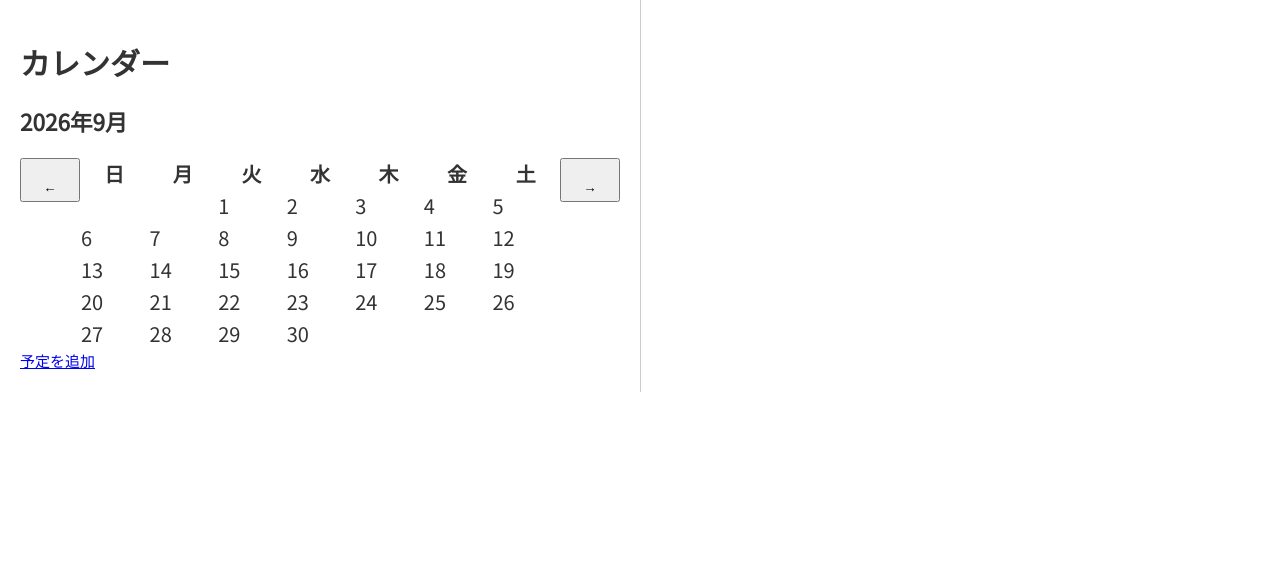
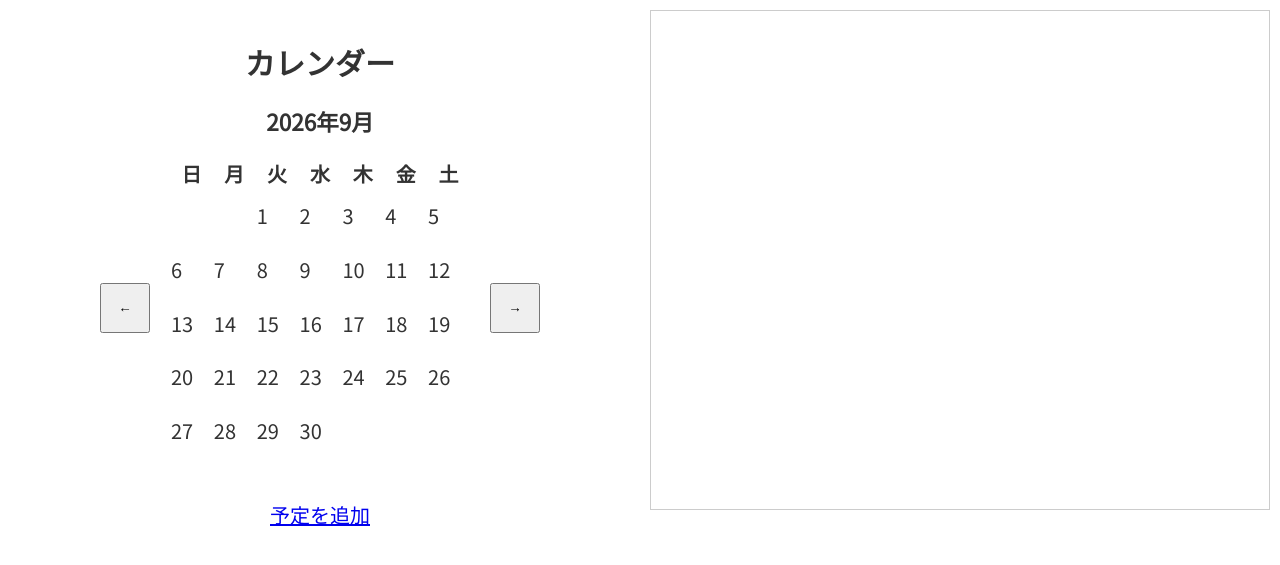
Before and after one commit to Chihiro707/Calendar, a Flask app: page / in a window 1280 px wide. Shown: the top 565 px of the page. Run offline with Flask 3, Linux system fonts and the light colour scheme; data comes from the database, SQL or seed files in the repository; both versions use the stored data as it was after the commit.

Commit message:
スクロール機能の追加

```diff
--- a/flaskr/static/css/style.css
+++ b/flaskr/static/css/style.css
@@ -12,10 +12,11 @@ body{
 	color: #333;
 }
 
-/* style */
+/* container */
 .container{
 	display: flex;
 	width: 100%;
+	height: 100%;
 }
 
 .calendar-area{
@@ -27,37 +28,66 @@ body{
 
 .schedule{
 	width: 50%;
+	height: 500px;
 	padding: 20px;
+	margin: 10px;
 	box-sizing: border-box;
 	flex: 1;
-	border-left: 1px solid #ccc
+	border: 1px solid #ccc;
+	overflow-y: auto;
+}
+
+/* calendar-area */
+h1{
+	text-align: center;
+}
+
+.add-schedule{
+	display: block;
+	text-align: center;
+	margin-top: 20px;
+	font-size: 20px;
+}
+
+#month{
+	text-align: center;
 }
 
 .switch-month{
 	display: flex;
+	justify-content: center;
 	width: 100%;
 }
 
 .calendar-table{
-	width: min(500px,80%);
+	width: 300px;
+	height: 300px;
 	font-size: 20px;
 	padding: 20px;
 	box-sizing: border-box;
 	order: 2;
 }
 
+#previous-month,
+#next-month{
+	width: 50px;
+	height: 50px;
+	margin-top: 125px;
+	box-sizing: border-box;
+}
+
 #previous-month{
-	width: 10%;
-	height: 5px;
-	padding: 20px;
-	box-sizing: border-box;
+	margin-right: 20px;
 	order: 1;
 }
 
 #next-month{
-	width: 10%;
-	height: 5px;
-	padding: 20px;
-	box-sizing: border-box;
+	margin-left: 20px;
 	order: 3;
 }
+
+/* schedule */
+.button-line{
+	display: flex;
+	margin: 5px;
+}
--- a/flaskr/templates/index.html
+++ b/flaskr/templates/index.html
@@ -48,7 +48,8 @@
 				<button id="next-month">→</button>
 			</div>
 
-			<a href="{{url_for('add_events')}}">予定を追加</a>
+			<br/>
+			<a href="{{url_for('add_events')}}" class="add-schedule">予定を追加</a>
 
 		</div>
 
@@ -63,6 +64,7 @@
 				<p>タイトル：{{event.title}}</p>
 				<p>時刻：{{event.start_time}}～{{event.end_time}}</p>
 				<p>コメント：{{event.description}}</p>
+				<div class="button-line">
 					<button onclick="location.href='{{url_for('edit_event', event_id=event.id)}}'">編集</button>
 
 					<form method="POST" action="{{url_for('delete_event', event_id=event.id)}}">
@@ -70,6 +72,7 @@
 							削除
 						</button>
 					</form>
+				</div>
 			</div>
 			<br/>
 
```
Also changed, not shown: Program_Design.md (+5 -0 lines), database.db. Lines whose indentation alone changed are shown as unchanged.
